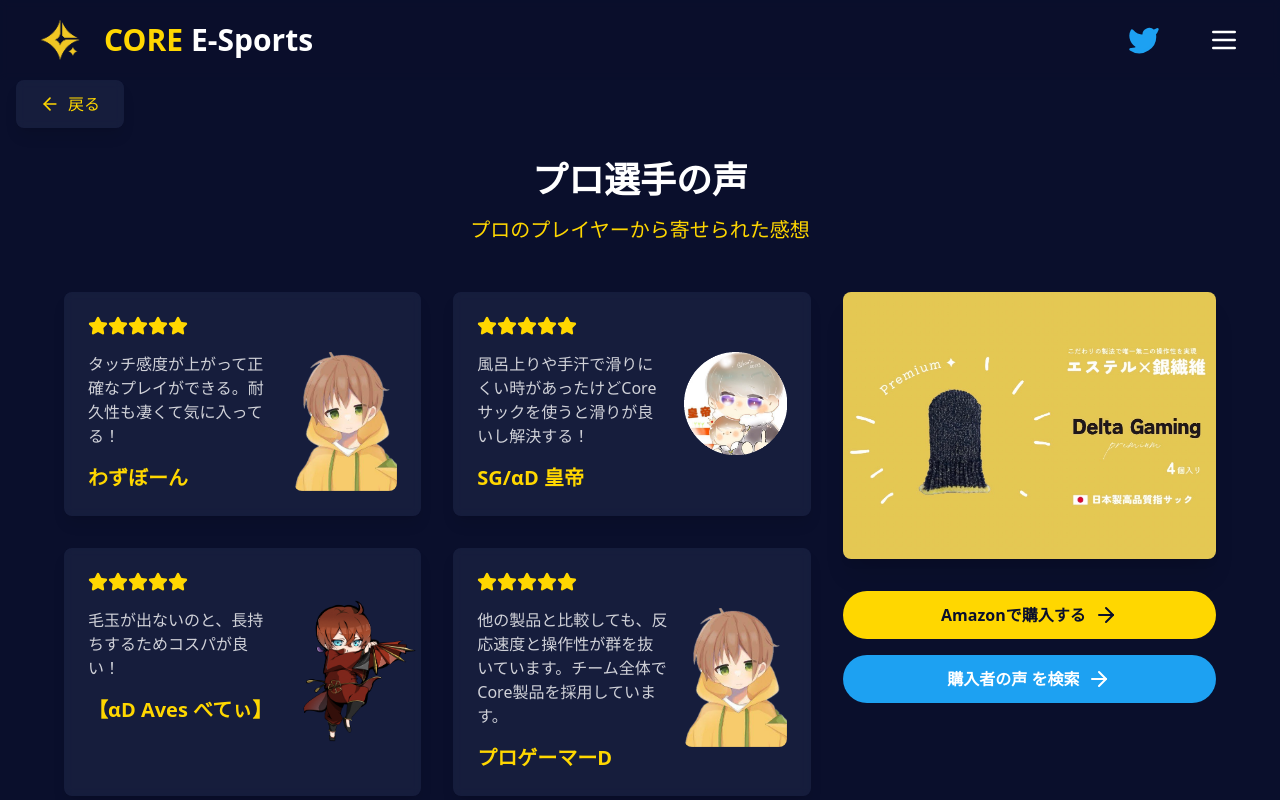
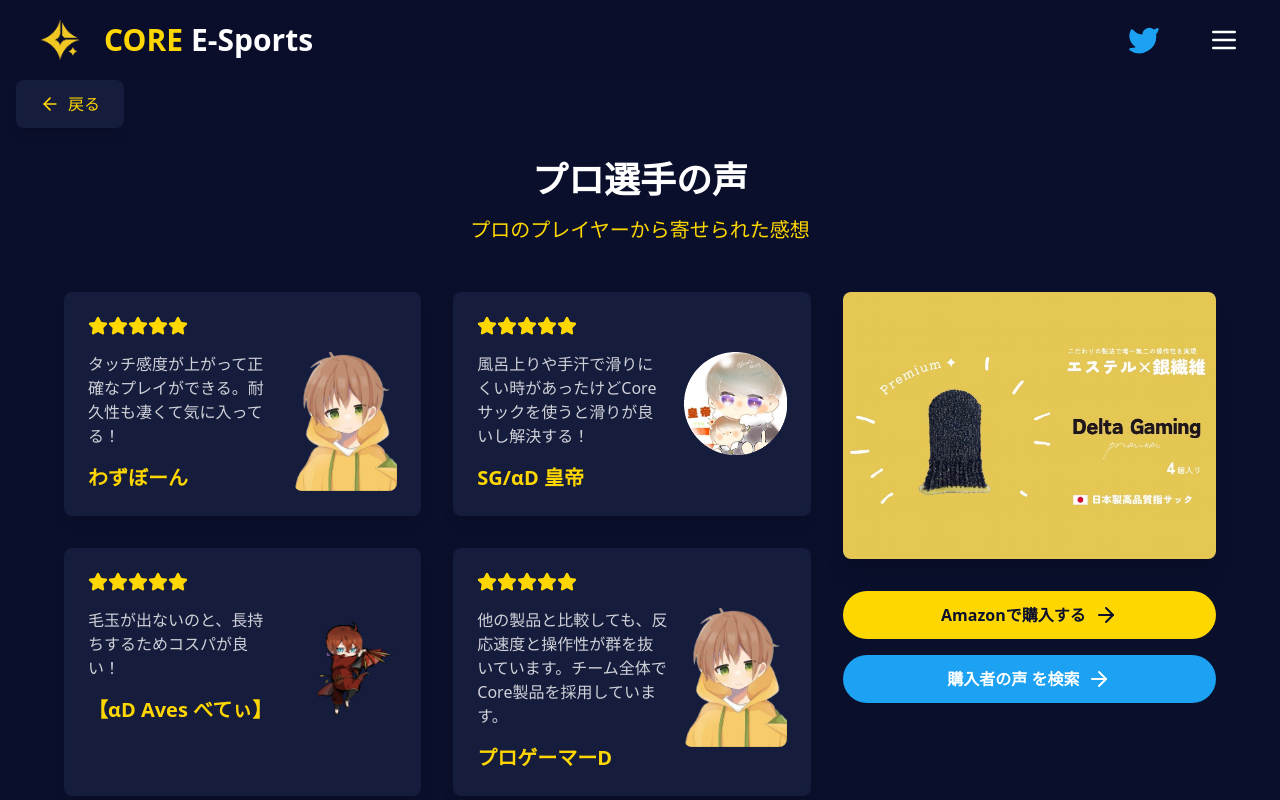
Before and after one commit to CorePepper/core-gg-88, a React (Vite) app: page /reviews in a window 1280 px wide. Shown: the top 800 px of the page. Built offline with nearby package versions, Linux system fonts and the light colour scheme.

Commit message:
Update scale for image
Changed the scale from 150 to 175 for the specific image in the Reviews component to increase its size.
[skip gpt_engineer]

```diff
--- a/src/pages/Reviews.tsx
+++ b/src/pages/Reviews.tsx
@@ -74,7 +74,7 @@ const ReviewItem = ({ review }: { review: Review }) => {
                   src={review.secondImage}
                   alt="Additional review image"
                   className={`w-full h-auto rounded-lg object-cover ${
-                    review.name === "【αD Aves べてぃ】" ? "scale-150" : ""
+                    review.name === "【αD Aves べてぃ】" ? "scale-175" : ""
                   }`}
                 />
               </div>
```
